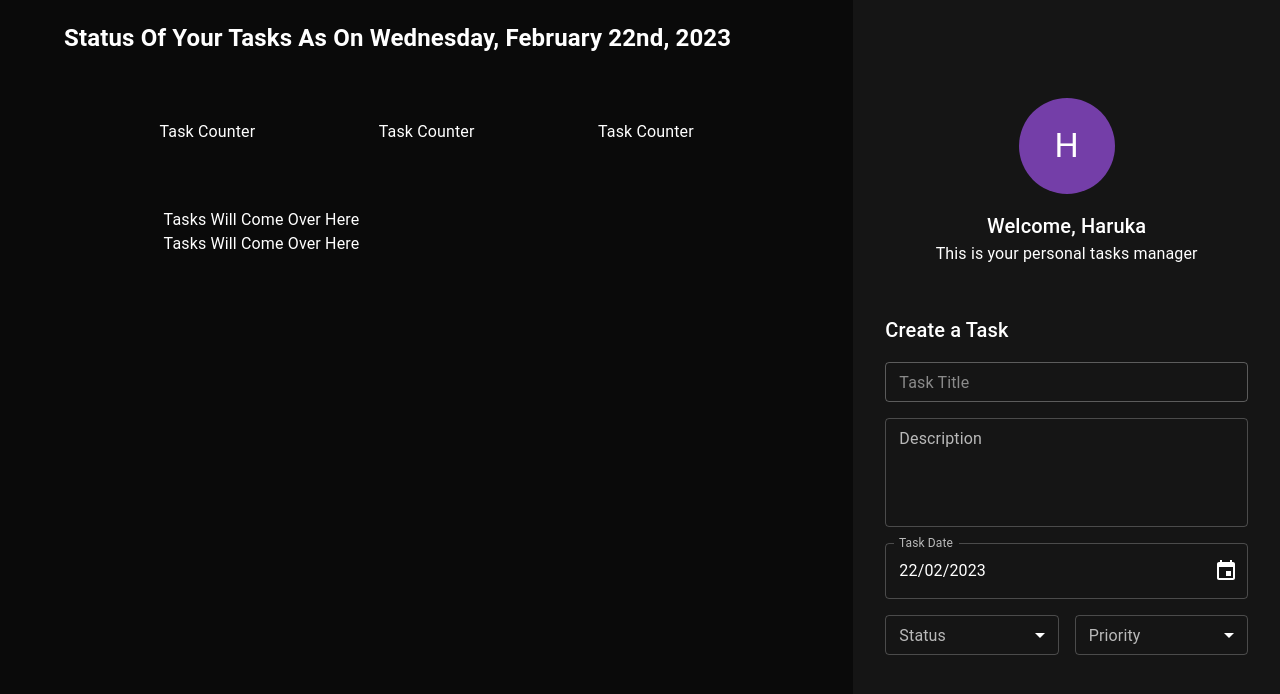
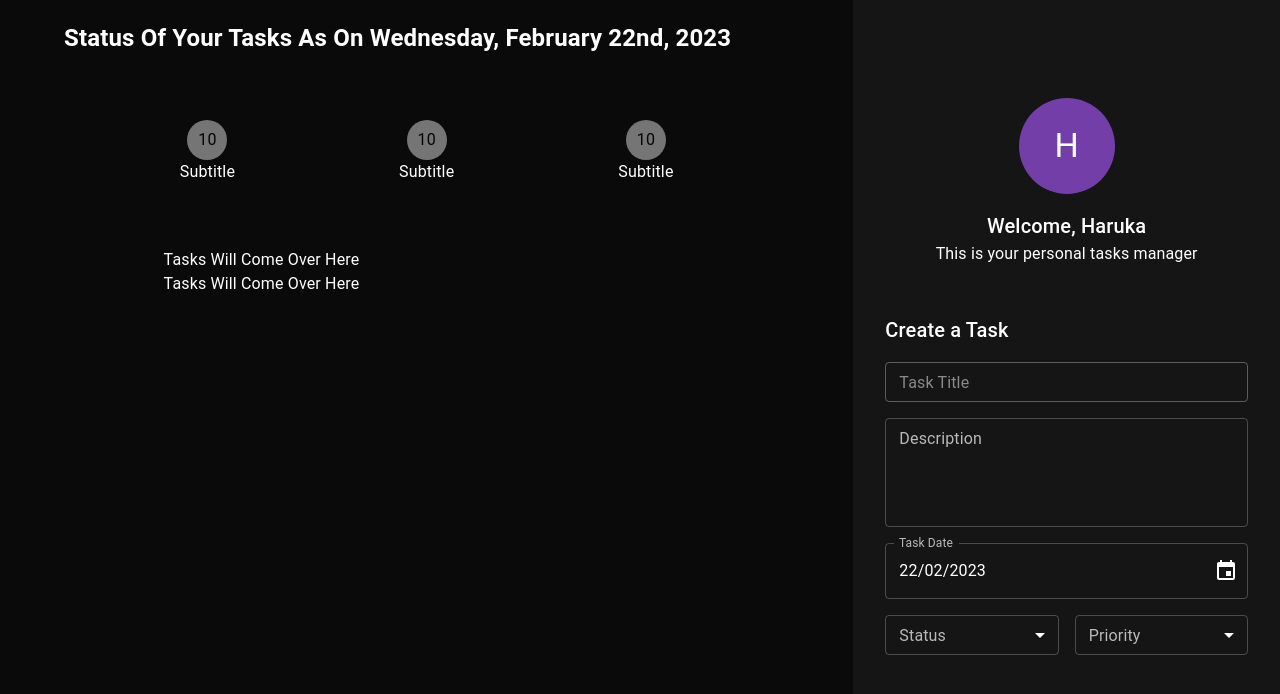
Before and after one commit to Jade1724/todo-react, a React (Create React App) app: page / in a window 1280 px wide. Shown: the top 694 px of the page. Built offline with nearby package versions, Linux system fonts and the light colour scheme.

Commit message:
Created TaskCounter component and mounted on TaskArea.

```diff
--- a/src/components/taskArea/taskArea.tsx
+++ b/src/components/taskArea/taskArea.tsx
@@ -1,6 +1,8 @@
 import React, { FC, ReactElement } from 'react';
 import { Grid, Box } from '@mui/material';
 import { format } from 'date-fns';
+
+import { TaskCounter } from '../taskCounter/taskCounter';
 
 export const TaskArea: FC = (): ReactElement => {
   return (
@@ -26,9 +28,9 @@
           xs={12}
           mb={8}
         >
-          <Box>Task Counter</Box>
-          <Box>Task Counter</Box>
-          <Box>Task Counter</Box>
+          <TaskCounter />
+          <TaskCounter />
+          <TaskCounter />
         </Grid>
         <Grid
           item
--- /dev/null
+++ b/src/components/taskCounter/taskCounter.tsx
@@ -0,0 +1,21 @@
+import React, {FC, ReactElement} from 'react';
+import { Avatar, Box, Typography} from '@mui/material';
+
+
+export const TaskCounter: FC = (): ReactElement => {
+    return (
+        <>
+        <Box
+          display='flex'
+          flexDirection='column'
+          justifyContent='center'
+          alignItems='center'>
+            <Avatar>
+                <Typography>10</Typography>
+            </Avatar>
+            <Typography>Subtitle</Typography>
+        </Box>
+        </>
+    )
+
+};
```
